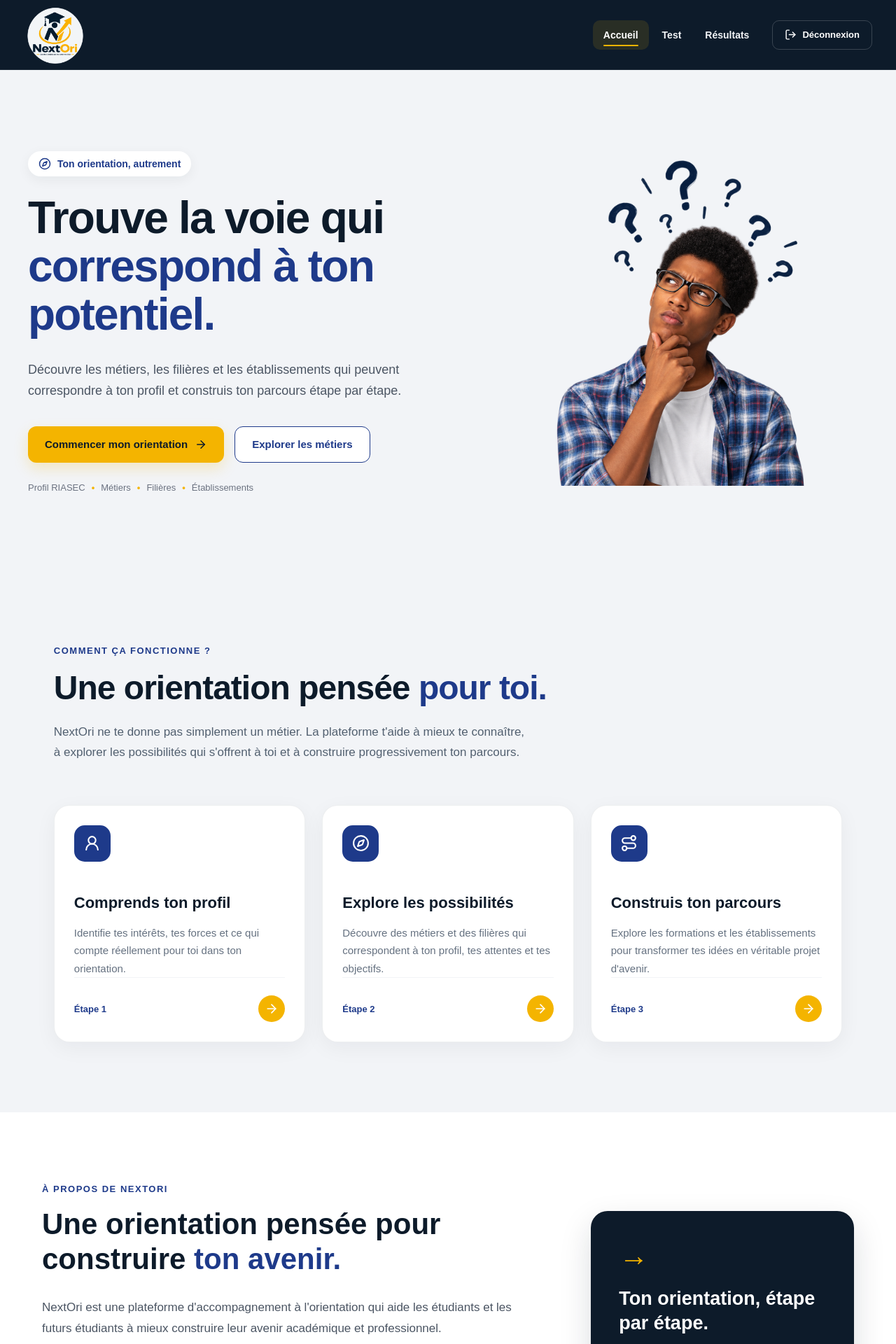
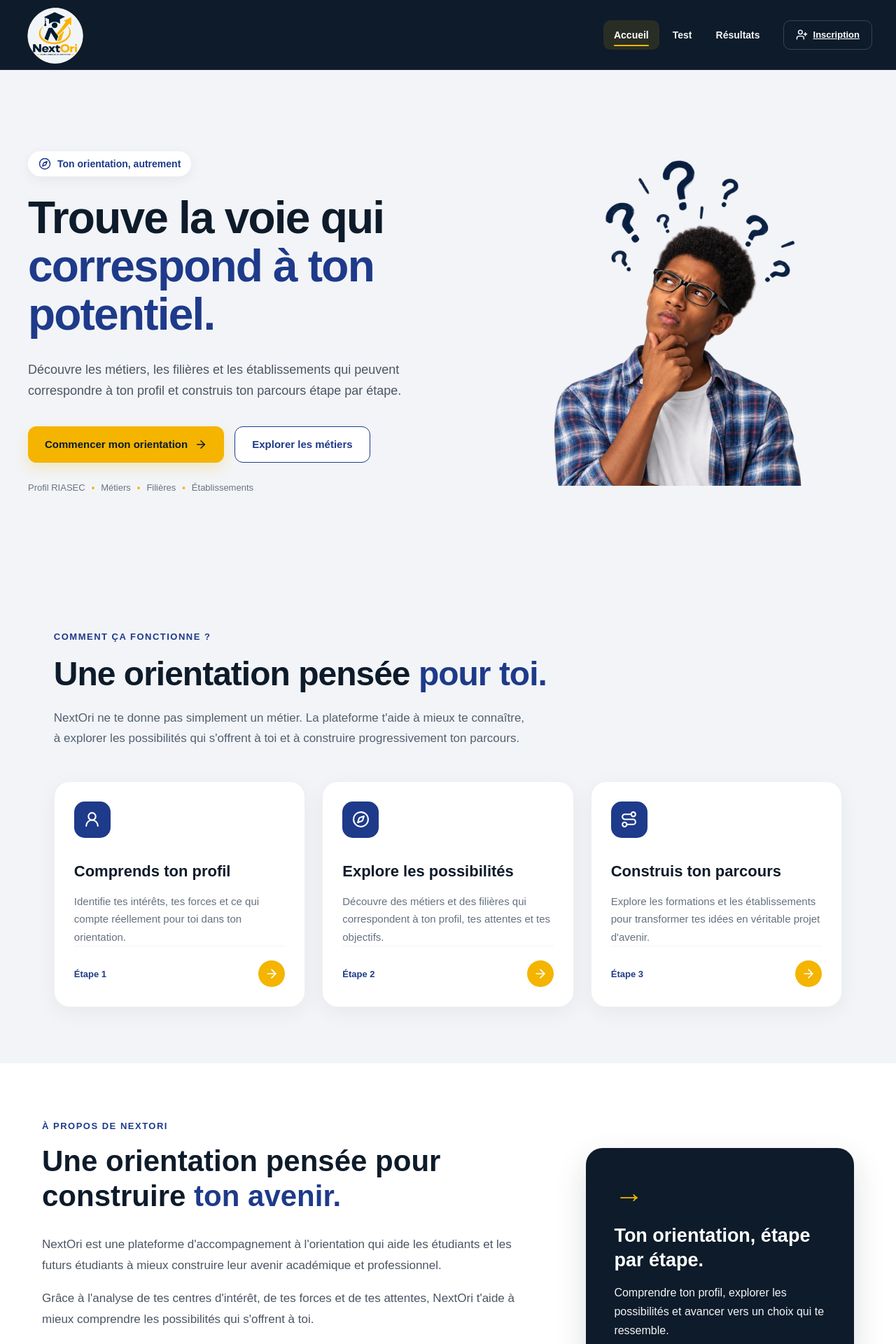
Before and after one commit to NextOri/NextOri-version1, a React (Vite) app in the folder Frontend/: page / in a window 1280 px wide. Shown: the top 1920 px of the page at 70% size. Built offline with nearby package versions, Linux system fonts and the light colour scheme; no server answers.

Commit message:
Improve home spacing and navbar account action

```diff
--- a/Frontend/src/components/Navbar.jsx
+++ b/Frontend/src/components/Navbar.jsx
@@ -1,5 +1,5 @@
 import { Link, useLocation, useNavigate } from "react-router-dom";
-import { LogOut } from "lucide-react";
+import { LogOut, UserPlus } from "lucide-react";
 
 import "../styles/Navbar.css";
 import { logout } from "../services/AuthService";
@@ -8,6 +8,8 @@ function Navbar() {
 
     const location = useLocation();
     const navigate = useNavigate();
+    const utilisateur = localStorage.getItem("utilisateur");
+    const estConnecte = Boolean(utilisateur);
 
     const handleLogout = async () => {
 
@@ -82,6 +84,7 @@ function Navbar() {
                 </div>
 
 
+                {estConnecte ? (
                     <button
                         type="button"
                         className="navbar-logout"
@@ -93,6 +96,18 @@ function Navbar() {
                             Déconnexion
                         </span>
                     </button>
+                ) : (
+                    <Link
+                        to="/inscription"
+                        className="navbar-logout"
+                    >
+                        <UserPlus size={17} />
+
+                        <span>
+                            Inscription
+                        </span>
+                    </Link>
+                )}
 
             </div>
 
--- a/Frontend/src/styles/AboutSection.css
+++ b/Frontend/src/styles/AboutSection.css
@@ -2,7 +2,7 @@
 
     background: #FFFFFF;
 
-    padding: 100px 60px;
+    padding: 80px 60px;
 
 }
 
@@ -17,7 +17,7 @@
 
     grid-template-columns: 1.5fr 0.8fr;
 
-    gap: 80px;
+    gap: 60px;
 
     align-items: center;
 
@@ -137,7 +137,7 @@
 
     .about-section {
 
-        padding: 70px 25px;
+        padding: 60px 25px;
 
     }
 
@@ -164,7 +164,7 @@
 
     .about-section {
 
-        padding: 60px 20px;
+        padding: 52px 20px;
 
     }
 
--- a/Frontend/src/styles/FeaturesSection.css
+++ b/Frontend/src/styles/FeaturesSection.css
@@ -2,7 +2,7 @@
     width: 100%;
     box-sizing: border-box;
 
-    padding: 100px 6vw;
+    padding: 80px 6vw;
 
     background: #F2F4F7;
 }
@@ -23,7 +23,7 @@
 .features-introduction {
     max-width: 760px;
 
-    margin-bottom: 60px;
+    margin-bottom: 46px;
 }
 
 
@@ -93,7 +93,7 @@
 ========================= */
 
 .feature-card {
-    min-height: 330px;
+    min-height: 300px;
 
     box-sizing: border-box;
 
@@ -174,7 +174,7 @@
 ========================= */
 
 .feature-card-content {
-    margin-top: 45px;
+    margin-top: 34px;
 }
 
 
@@ -207,7 +207,7 @@
 .feature-card-bottom {
     margin-top: auto;
 
-    padding-top: 25px;
+    padding-top: 20px;
 
     display: flex;
 
@@ -260,7 +260,7 @@
 @media (max-width: 900px) {
 
     .features-section {
-        padding: 80px 30px;
+        padding: 65px 30px;
     }
 
     .features-introduction {
@@ -282,7 +282,7 @@
 @media (max-width: 600px) {
 
     .features-section {
-        padding: 65px 20px;
+        padding: 55px 20px;
     }
 
 
@@ -320,14 +320,14 @@
 
 
     .feature-card {
-        min-height: 290px;
+        min-height: 270px;
 
         padding: 23px;
     }
 
 
     .feature-card-content {
-        margin-top: 35px;
+        margin-top: 28px;
     }
 
 
--- a/Frontend/src/styles/HeroSection.css
+++ b/Frontend/src/styles/HeroSection.css
@@ -2,13 +2,13 @@
 
     background: #F2F4F7;
 
-    min-height: calc(100vh - 80px);
+    min-height: min(720px, calc(100vh - 80px));
 
     display: flex;
 
     align-items: center;
 
-    padding: 70px 40px;
+    padding: 56px 40px;
 
 }
 
@@ -27,7 +27,7 @@
 
     align-items: center;
 
-    gap: 70px;
+    gap: 56px;
 
 }
 
@@ -312,7 +312,7 @@
 
         min-height: auto;
 
-        padding: 60px 25px;
+        padding: 52px 25px;
 
     }
 
@@ -357,7 +357,7 @@
 
     .hero-section {
 
-        padding: 45px 20px 55px;
+        padding: 40px 20px 48px;
 
     }
 
```
Also changed, not shown: 1 other file (tests, documents, lock files or other folders). Lines whose indentation alone changed are shown as unchanged.
